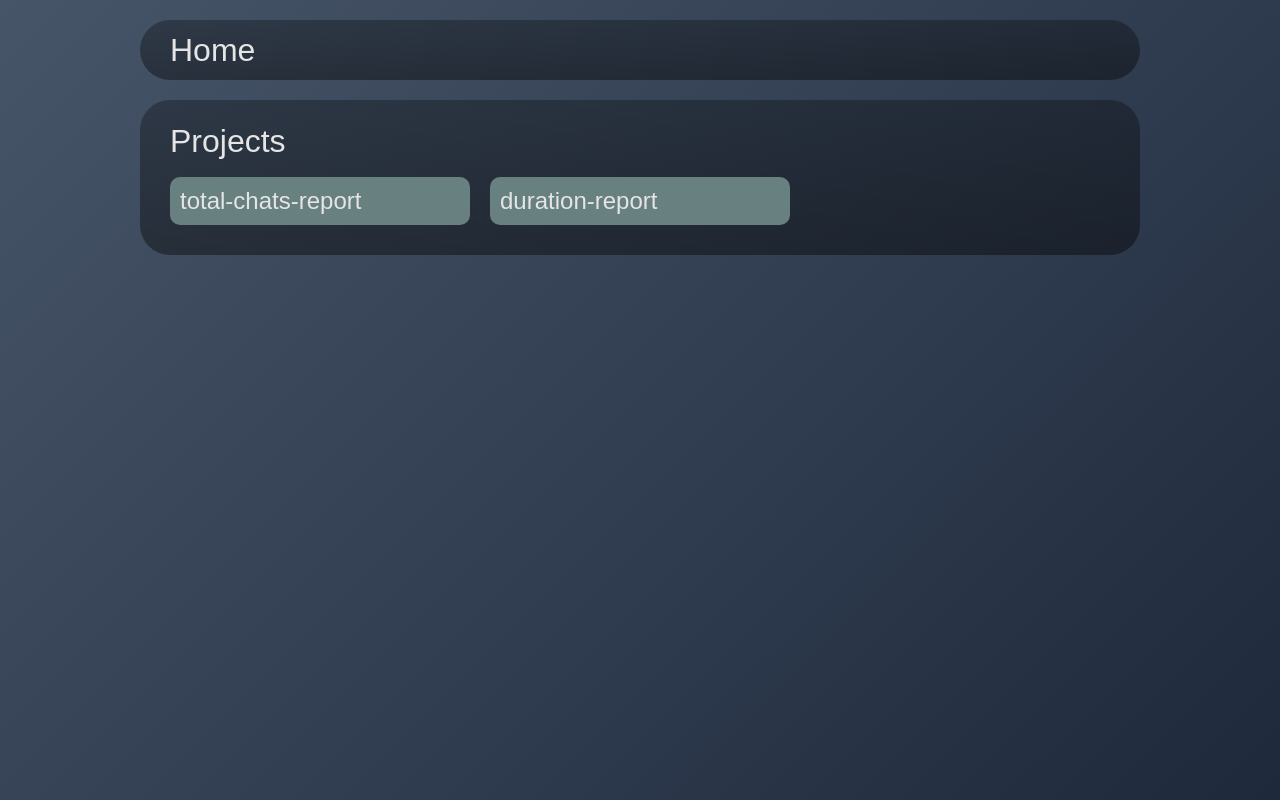
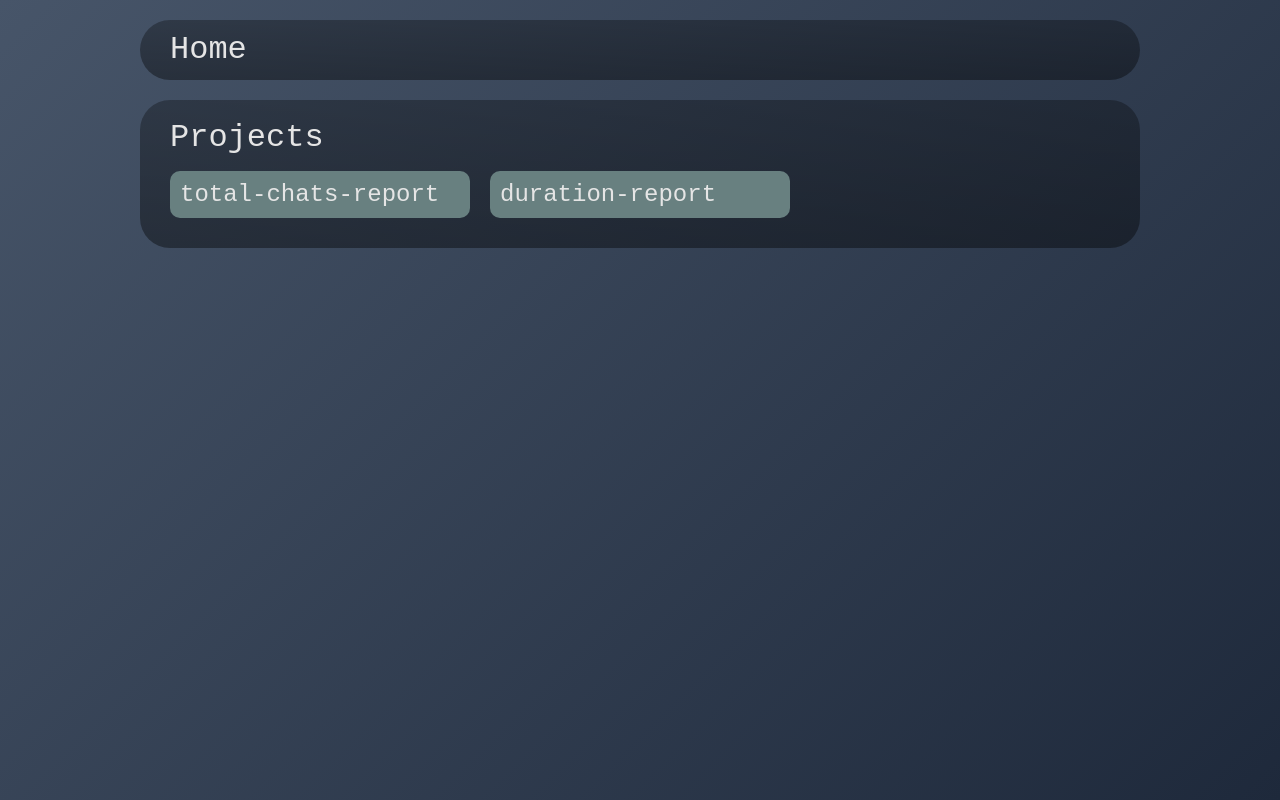
Before and after one commit to StingrayFG/test-task-fe, a React (Create React App) app: page / in a window 1280 px wide. Built offline with nearby package versions, Linux system fonts and the light colour scheme.

Commit message:
Update: minor style changes

```diff
--- a/src/components/elements/ProjectCard/ProjectCard.scss
+++ b/src/components/elements/ProjectCard/ProjectCard.scss
@@ -3,12 +3,10 @@
 
     border-radius: 10px;
 
-    border: 2px;
     background-color: rgb(104, 128, 128);
 
     color: rgb(229 229 229);
     font-size: 24px;
-    font-family: Arial;
 
     text-decoration: none;
 }
--- a/src/index.scss
+++ b/src/index.scss
@@ -1,16 +1,18 @@
 * {
-    font-family: Arial;
+    font-family: monospace;
 
     -webkit-box-sizing: border-box;
     -moz-box-sizing: border-box;
     box-sizing: border-box;
 }
 
-html {
-    height: 100%;
+p {
+    color: rgb(229 229 229);
 }
 
 body {
+    min-height: 100vh;
+
     margin: 0;
     padding: 20px;
 
```
